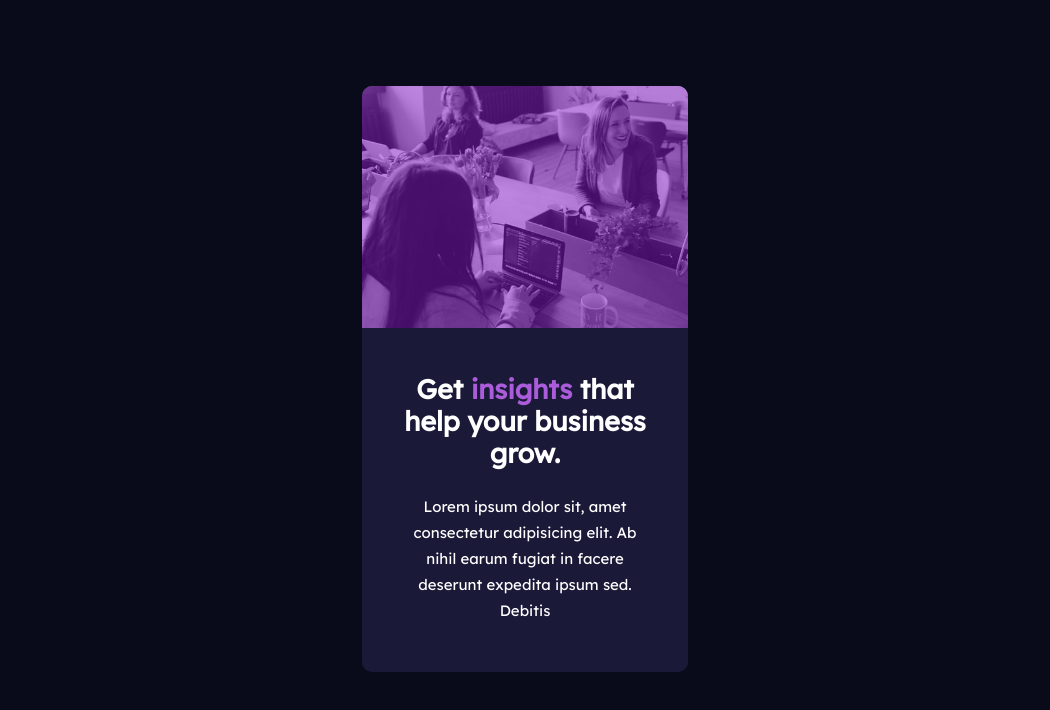
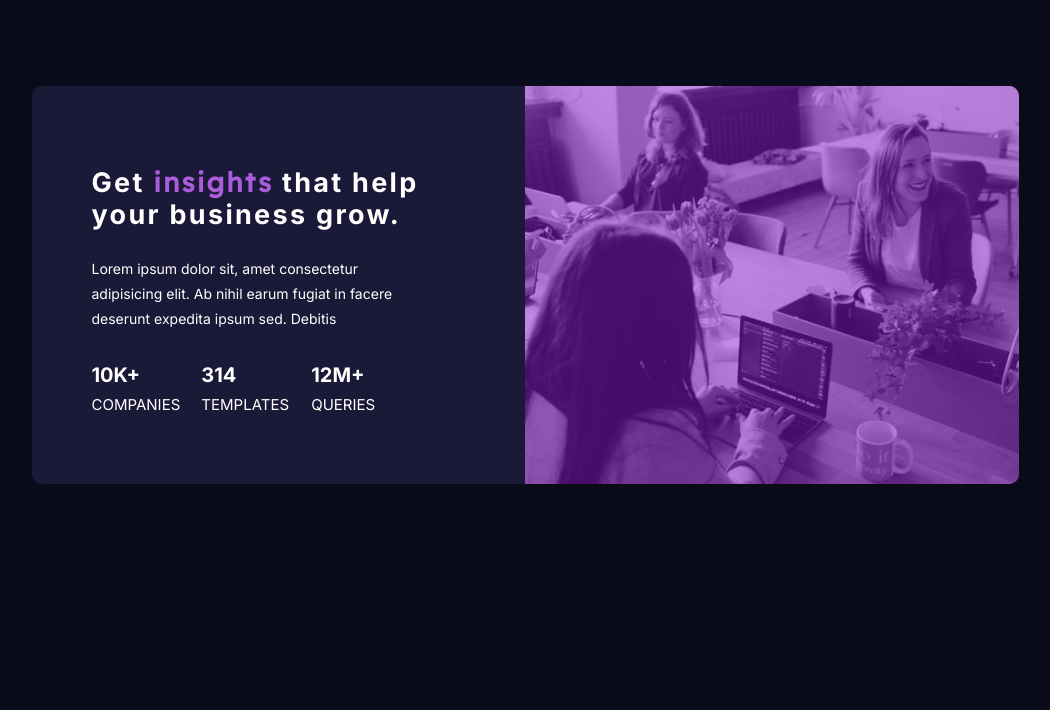
Before and after one commit to jesusquev3311/frontendmentor-challenge-1-stats, a website: page index.html in a window 1280 px wide. Shown: the whole page, without its empty margins (115-1165 px from the left). Drawn offline with Linux system fonts and the light colour scheme.

Commit message:
added bottom text and responsive style

```diff
--- a/index.html
+++ b/index.html
@@ -12,13 +12,29 @@
     <div class="card">
       <div class="container">
         <div class="row">
-          <div class="col">
+          <div class="col-5">
             <div class="text-wrapper">
               <h1>Get <span>insights</span> that help your business grow.</h1>
               <p>Lorem ipsum dolor sit, amet consectetur adipisicing elit. Ab nihil earum fugiat in facere deserunt expedita ipsum sed. Debitis</p>
+              <div class="text-wrapper--botom-text">
+                <div class="row">
+                  <div class="col col-3">
+                    <h3 class="text-wrapper--bottom-text__number">10K+</h3>
+                    <span class="text-wrapper--botom-text__title">companies</span>
+                  </div>
+                  <div class="col col-3">
+                    <h3 class="text-wrapper--bottom-text__number">314</h3>
+                    <span class="text-wrapper--botom-text__title">templates</span>
+                  </div>
+                  <div class="col col-3">
+                    <h3 class="text-wrapper--bottom-text__number">12M+</h3>
+                    <span class="text-wrapper--botom-text__title">queries</span>
+                  </div>
+                </div>
+              </div>
             </div>
           </div>
-          <div class="col">
+          <div class="col-5">
             <div class="banner">
               <img src="./images/image-header-desktop.jpg" alt="people working image">
             </div>
--- a/style.css
+++ b/style.css
@@ -38,8 +38,9 @@ h1{
     font-size: 27px;
     line-height: 32px;
     margin-bottom: 25px;
-    font-family: var(--secondary-font);
+    font-family: var(--title-font);
     font-weight: 700;
+    letter-spacing: 2.3px;
 }
 h1 span{
     color: var(--purple);
@@ -50,7 +51,9 @@ h1 span{
 p{
     font-size: 15px;
     line-height: 26px;
-    margin-bottom: 48px;
+    margin-bottom: 28px;
+    font-weight: 100;
+    font-family: var(--title-font);
 }
 .banner{
     position: relative;
@@ -71,3 +74,88 @@ p{
     max-height: 242px;
     object-fit: cover;
 }
+
+.text-wrapper--botom-text .col-3{
+    margin-bottom: 30px;
+}
+
+.text-wrapper--bottom-text__number{
+    font-size: 20px;
+    line-height: 33px;
+    font-family: var(--title-font);
+}
+
+.text-wrapper--botom-text__title{
+    font-size: 15px;
+    line-height: 26px;
+    font-weight: 100;
+    text-transform: uppercase;
+    font-family: var(--title-font);
+}
+
+/* ========= Responsive ========= */
+
+/* small and medium tablet 720px */
+@media screen and (min-width: 720px) and (max-width: 1023px) {
+
+    .card{
+        max-width: 600px;
+    }
+    .banner, .banner img{
+        max-height: 400px;
+    }
+
+    p{
+        font-size: 17px;
+        line-height: 28px;
+    }
+    .text-wrapper--botom-text{
+        margin-bottom: 45px;
+    }
+    .text-wrapper--botom-text .row{
+        flex-direction: row;
+    }
+    .text-wrapper--botom-text .col-3{
+        flex: 33.33%;
+        margin: 0 15px;
+        padding: 0 15px;
+    }
+}
+@media screen and (min-width: 1024px) {
+
+    .card{
+        max-width: 987px;
+        max-height: 398px;
+    }
+    .row{
+        flex-direction: row;
+        align-items: center;
+    }
+    .col-5{
+        flex: 50%;
+    }
+    .banner, .banner img{
+        max-height:100%;
+        height:100%;
+    }
+    .text-wrapper{
+        text-align: left;
+        padding: 0 104px 0 60px;
+    }
+
+    p{
+        font-size: 14px;
+        line-height: 25px;
+    }
+    .text-wrapper--botom-text{
+        margin-bottom: 45px;
+    }
+    .text-wrapper--botom-text .row{
+        text-align: left;
+    }
+    .text-wrapper--botom-text .col-3{
+        flex: 33.33%;
+        margin: 0 -15px;
+        padding: 0 15px;
+    }
+}
```
